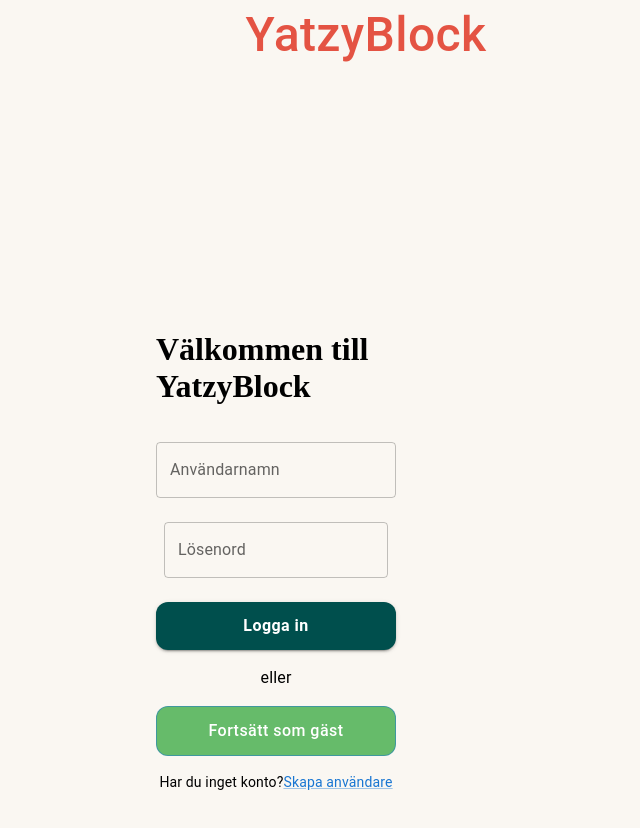
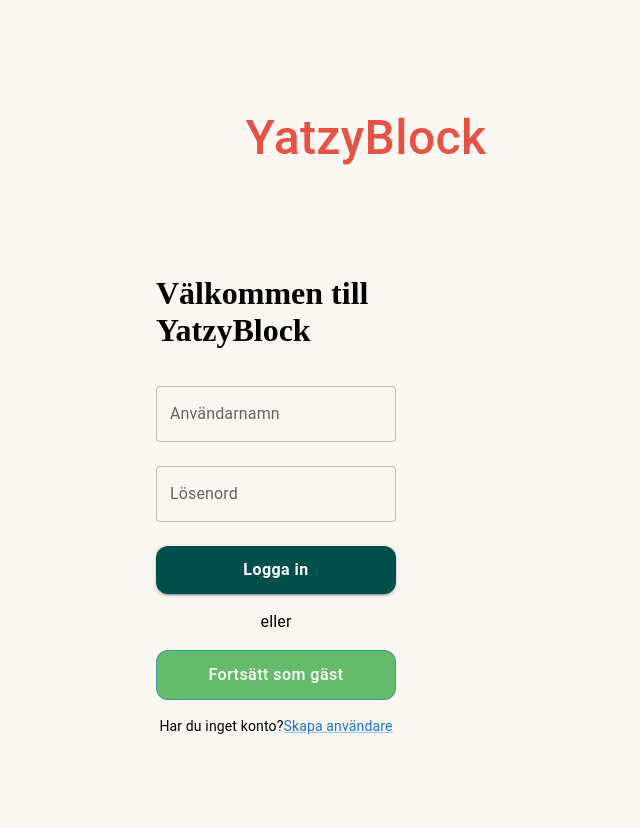
Before and after one commit to FrejaE/yatzyBlock, a React (Vite) app: page /login in a window 1280 px wide. Shown: the top 828 px of the page, without its empty margins (274-914 px from the left). Built offline with nearby package versions, Linux system fonts and the light colour scheme; some icons are missing.

Commit message:
header lite mer fixad

```diff
--- a/src/components/Header.tsx
+++ b/src/components/Header.tsx
@@ -1,10 +1,14 @@
 import { Box, IconButton, Typography } from "@mui/material";
 import CasinoRoundedIcon from "@mui/icons-material/Casino";
 import ArrowBackIcon from "@mui/icons-material/ArrowBack";
-import { useNavigate } from "react-router-dom";
+import { useLocation, useNavigate } from "react-router-dom";
 
 export const Header = () => {
   const navigate = useNavigate();
+  const location = useLocation();
+
+  const hideBAckButtonRoutes = ["/", "/login"];
+  const showBackButton = !hideBAckButtonRoutes.includes(location.pathname);
   return (
     <>
       <Box
@@ -14,11 +18,18 @@ export const Header = () => {
           flexDirection: "column",
           alignItems: "center",
           color: "white",
-          //   margin: "0px",
           justifyContent: "center",
         }}
       >
-        {location.pathname !== "/" && (
+        <Box
+          sx={{
+            display: "flex",
+            alignItems: "center",
+            gap: 1,
+            marginBottom: "8px",
+          }}
+        >
+          {showBackButton && (
             <IconButton onClick={() => navigate(-1)} aria-label="Gå tillbaka">
               <ArrowBackIcon />
             </IconButton>
@@ -33,6 +44,7 @@ export const Header = () => {
               marginBottom: "8px",
             }}
           />
+        </Box>
         <Typography variant="h6" gutterBottom color="#E45343" fontSize="3rem">
           YatzyBlock
         </Typography>
--- a/src/layouts/AuthLayout.tsx
+++ b/src/layouts/AuthLayout.tsx
@@ -7,16 +7,15 @@ export const AuthLayout = () => {
     <>
       <Box
         sx={{
-          height: "100vh",
+          minHeight: "100vh",
           display: "flex",
           flexDirection: "column",
-          justifyContent: "center",
+          //   justifyContent: "center",
           alignItems: "center",
           padding: 2,
         }}
       >
         <Header />
-
         <Box
           sx={{
             width: {
--- a/src/pages/LoginPage.tsx
+++ b/src/pages/LoginPage.tsx
@@ -49,16 +49,13 @@ export const LoginPage = () => {
   };
   return (
     <>
-      <div>
       <Box
         sx={{
           display: "flex",
           flexDirection: "column",
-            height: "100vh",
           width: "240px",
           alignItems: "center",
           gap: 2,
-            justifyContent: "center",
         }}
       >
         <h1> Välkommen till YatzyBlock</h1>
@@ -68,13 +65,14 @@ export const LoginPage = () => {
           variant="outlined"
           value={username}
           onChange={(e) => setUsername(e.target.value)}
+          fullWidth
         />
-
         <FormControl sx={{ m: 1, width: "auto" }} variant="outlined">
           <InputLabel htmlFor="outlined-adornment-password">
             Lösenord
           </InputLabel>
           <OutlinedInput
+            sx={{ width: "240px" }}
             id="outlined-adornment-password"
             type={showPassword ? "text" : "password"}
             value={password}
@@ -103,7 +101,6 @@ export const LoginPage = () => {
         >
           Logga in
         </PrimaryButton>
-          {/* TODO : Ska vara lika långt som det andra */}
         <Typography> eller </Typography>
         <SecondaryButton
           variant="outlined"
@@ -123,7 +120,6 @@ export const LoginPage = () => {
           </Link>
         </Typography>
       </Box>
-      </div>
     </>
   );
 };
--- a/src/pages/RegisterPage.tsx
+++ b/src/pages/RegisterPage.tsx
@@ -38,11 +38,9 @@ export const RegisterPage = () => {
         sx={{
           display: "flex",
           flexDirection: "column",
-          height: "100vh",
           width: "240px",
           alignItems: "center",
           gap: 2,
-          justifyContent: "center",
         }}
       >
         <Typography> Skapa användare</Typography>
```
Lines whose indentation alone changed are shown as unchanged.
